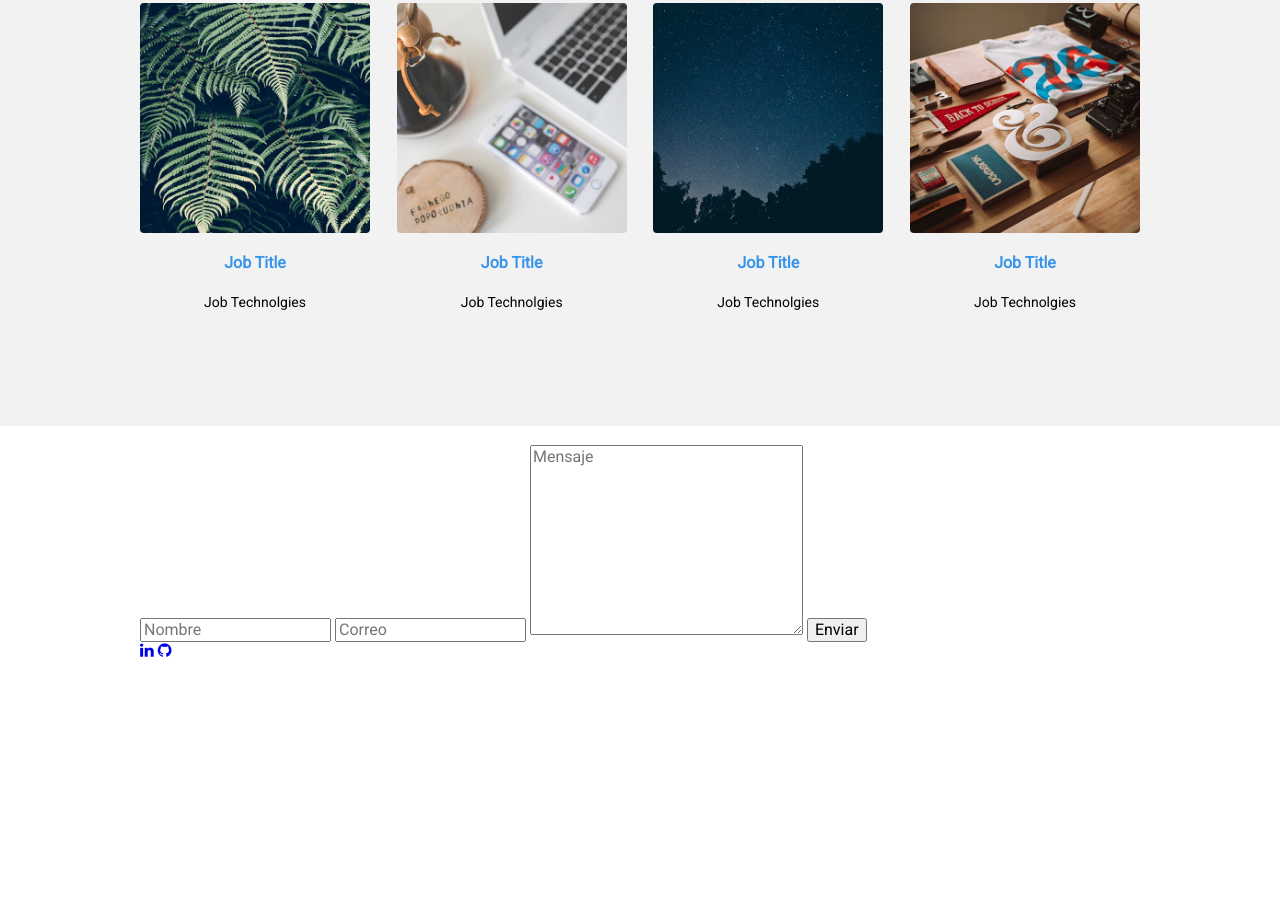
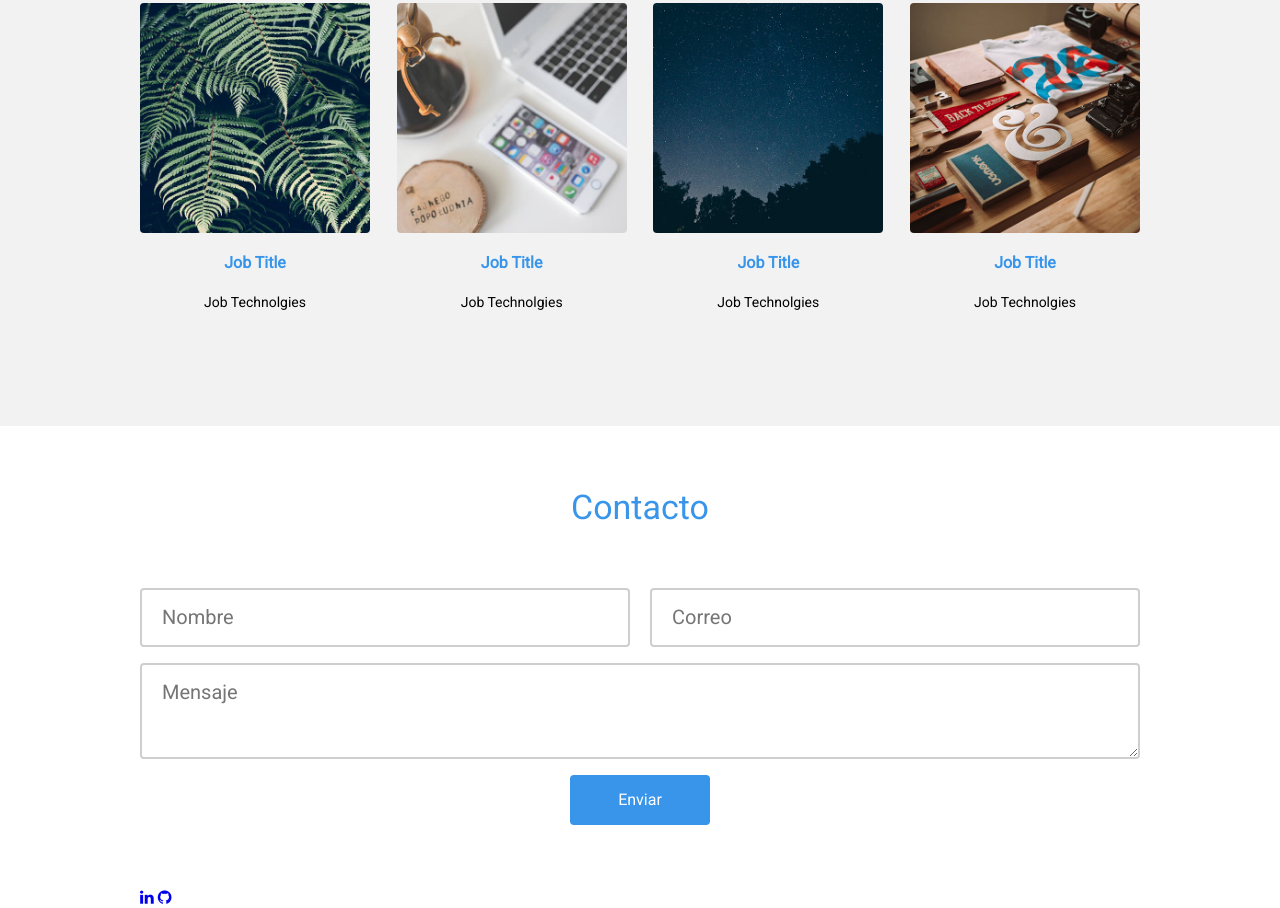
Before and after one commit to kevinandresgom/Practica-Portafolio, a plain HTML site: page index.html in a window 1280 px wide. Shown: the part 1400-2308 px from the top of the page. Before the commit the page ends 2060 px from the top, so only its background shows below. Drawn offline with Linux system fonts and the light colour scheme.

Commit message:
Definiendo los estilos del section-contact

```diff
--- a/assets/css/style.css
+++ b/assets/css/style.css
@@ -139,3 +139,55 @@ body {
 .job-technologies {
     font-size: 14px;
 }
+/* <------------------------------ SECTION-CONTACT ------------------------------> */
+.section-contact {
+    padding: 64px 0;
+}
+.section-contact__title {
+    margin: 0;
+    margin-bottom: 64px;
+    font-size: 34px;
+    line-height: 34px;
+    font-weight: 300;
+    text-align: center;
+    color: #3895ea;
+}
+.form {
+    display: flex;
+    flex-wrap: wrap;
+    justify-content: space-between;
+}
+.contact-input {
+    padding: 16px 20px;
+    border: 2px solid #cecece;
+    border-radius: 4px;
+    font-size: 20px;
+    color: #a4a4a4;
+}
+.contact-input__name, .contact-input__email {
+    width: 49%;
+    margin-bottom: 16px;
+}
+.contact-input__message {
+    width: 100%;
+    min-width: 100%;
+    max-width: 100%;
+    height: 96px;
+    min-height: 96px;
+    max-height: 100%;
+    margin-bottom: 16px;
+}
+.button-submit {
+    margin: 0 auto;
+    padding: 16px 48px;
+    border: none;
+    border-radius: 4px;
+    background-color: #3895ea;
+    color: #fff;
+    cursor: pointer;
+    transition: all .33s ease;
+}
+.button-submit:hover {
+    background-color: #185ac4;
+}
+/* <------------------------------ FOOTER ------------------------------> */
--- a/index.html
+++ b/index.html
@@ -36,7 +36,9 @@
                 <div class="section-about__text-container">
                     <h3 class="section-about__title">Acerca de</h3>
                     <p class="section-about__description">
-                        Resuelvo problemas aplicando las tecnicas y practicas de resolución, empleando buenas practicas dentro del amplio marco del desarrollo web, conocimientos en tecnologias como
+                        Resuelvo problemas aplicando las tecnicas y practicas de resolución,
+                        empleando buenas practicas dentro del amplio marco del desarrollo web,
+                        conocimientos en tecnologias como
                         <span class="text-decorate">HTML</span>,
                         <span class="text-decorate">CSS</span>,
                         <span class="text-decorate">JS</span>,
@@ -127,11 +129,14 @@
         </section>
         <section class="section-contact" id="contact">
             <div class="inner-container section-contact__inner-container">
-                <h3 class="section-contact__title"></h3>
+                <h3 class="section-contact__title">Contacto</h3>
                 <form class="form" action="">
-                    <input type="text" placeholder="Nombre" name="name">
-                    <input type="email" placeholder="Correo" name="email">
-                    <textarea name="" id="" cols="30" rows="10" placeholder="Mensaje" name="message"></textarea>
+                    <input type="text" placeholder="Nombre" name="name"
+                    class="contact-input contact-input__name">
+                    <input type="email" placeholder="Correo" name="email"
+                    class="contact-input contact-input__email">
+                    <textarea name="" id="" cols="30" rows="10" placeholder="Mensaje"
+                    name="message" class="contact-input contact-input__message"></textarea>
                     <input class="button-submit" type="submit" value="Enviar">
                 </form>
             </div>
```
